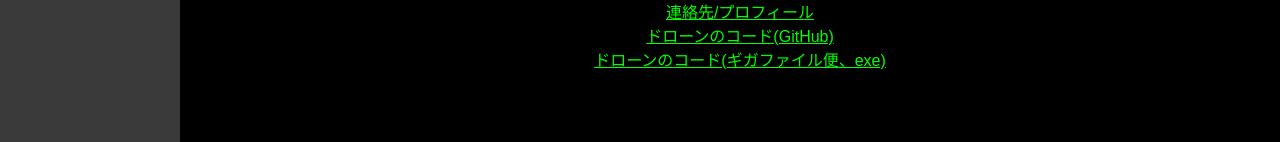
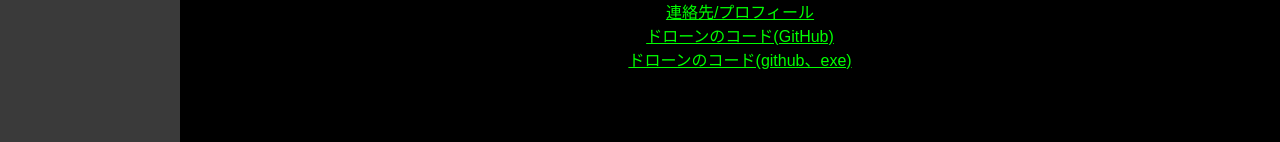
Before and after one commit to joooooeworks-creator/websiteforPCclub, a plain HTML site: page index.html in a window 1280 px wide. Shown: the part 523-665 px from the top of the page. Drawn offline with Linux system fonts and the light colour scheme.

Commit message:
Modify links in index.html for drone project
Updated links to include a new GitHub release for the drone code.

```diff
--- a/index.html
+++ b/index.html
@@ -66,7 +66,7 @@
                 <a href="drone_ctr.html">ドローンの操作</a><br>
                 <a href="about.html">連絡先/プロフィール</a><br>
                 <a href="https://github.com/joooooeworks-creator/TelloControl" target="_blank">ドローンのコード(GitHub)</a><br>
-                <a href="https://67.gigafile.nu/0910-b871d1729a7f65b401b273fbaad9bb228" target="_blank">ドローンのコード(ギガファイル便、exe)</a>
+                <a href="https://github.com/joooooeworks-creator/TelloControl/releases/tag/v0.1.0" target="_blank">ドローンのコード(github、exe)</a>
             </p>
         </section>
         <section>
```
